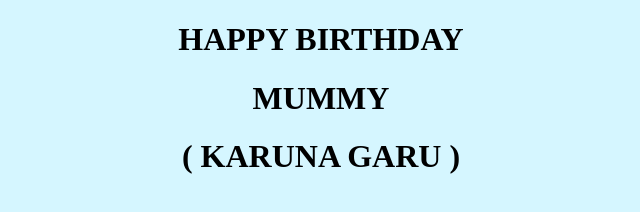
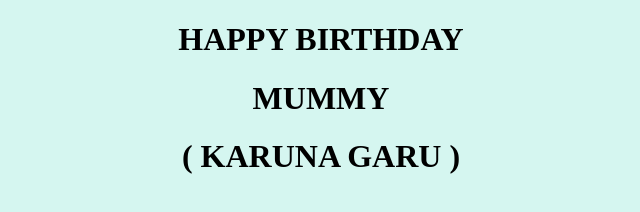
Before and after one commit to Raghav0070/raghaveshwar, a plain HTML site: page index.html in a window 1280 px wide. Shown: the whole page, without its empty margins (319-959 px from the left). Drawn offline with Linux system fonts and the light colour scheme.

Commit message:
Update styles.css

```diff
--- a/css/styles.css
+++ b/css/styles.css
@@ -2,6 +2,6 @@ body{
     width: 70%;
     margin: auto;
     text-align: center;
-    background-color: rgba(195, 243, 284, 0.699);
+    background-color: rgba(195, 243, 234, 0.699);
 
 }
```
